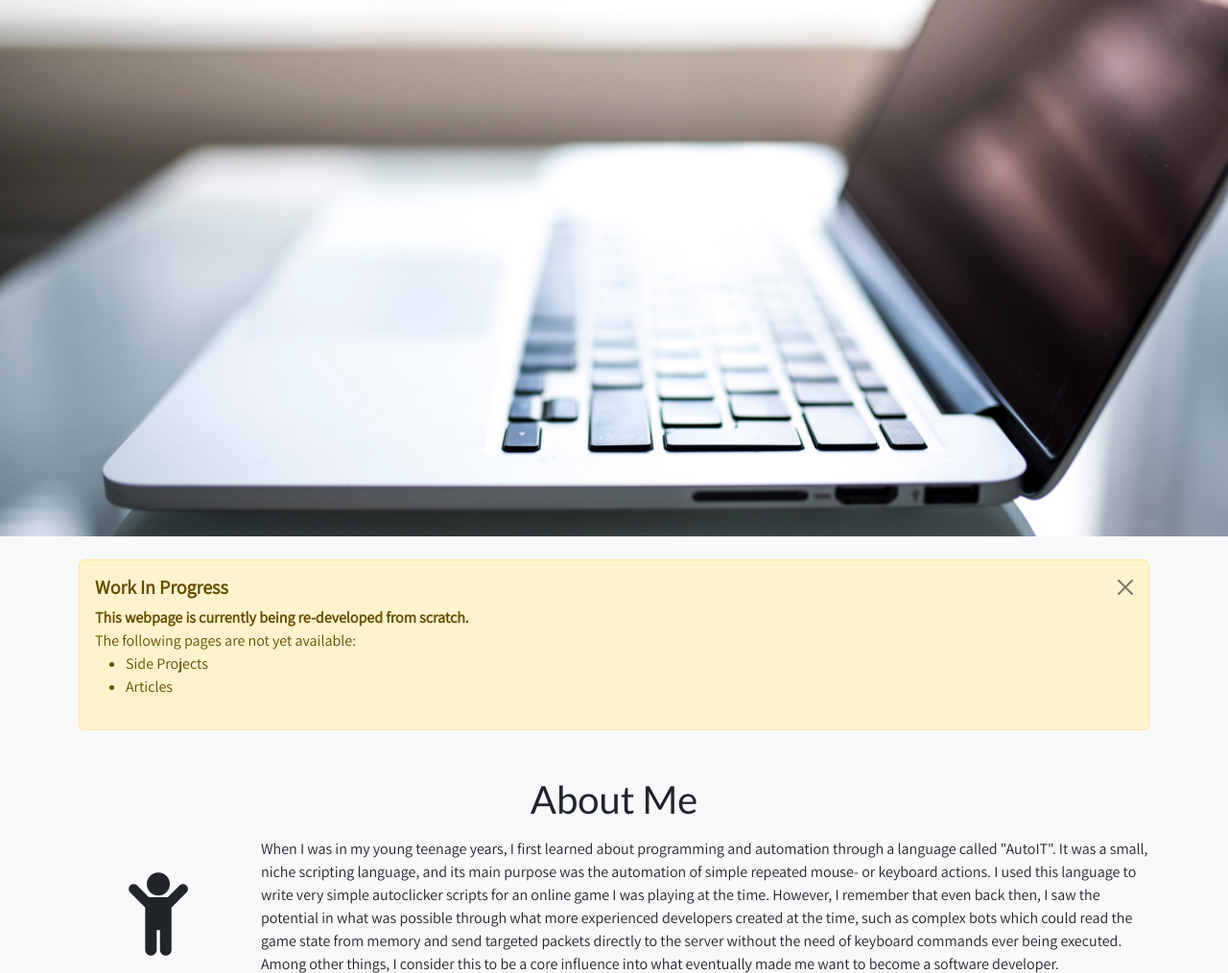
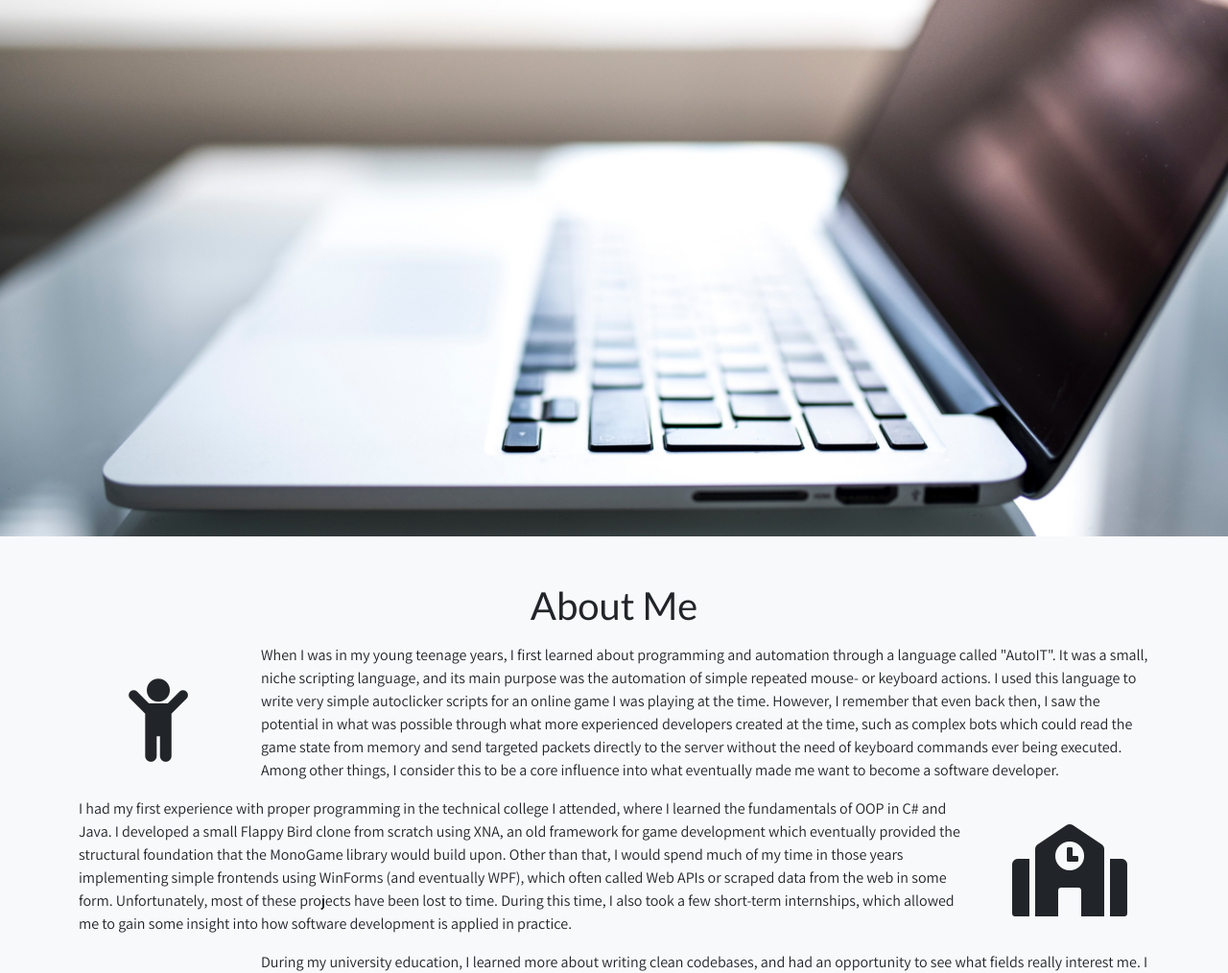
Before and after one commit to VanillaDevelop/VanillaDev, a Django app: page / in a window 1280 px wide. Shown: the part 101-1115 px from the top of the page at 96% size. Run offline with Django 3.2, Linux system fonts and the light colour scheme; data that the repository does not hold is empty; some libraries are stand-ins or nearby versions.

Commit message:
Remove Home Page Warning

```diff
--- a/vanilladev/home/templates/home/index.html
+++ b/vanilladev/home/templates/home/index.html
@@ -9,17 +9,6 @@
 
 {% block content %}
 <div id="frontpage-header" class="mb-2"></div>
-<div class="container mt-4">
-    <div class="alert alert-warning alert-dismissible" role="alert"><button type="button" class="btn-close"
-            data-bs-dismiss="alert" aria-label="Close"></button>
-        <h5 class="alert-heading"><strong>Work In Progress</strong></h5><span><strong>This webpage is currently being
-                re-developed from scratch.</strong><br>The following pages are not yet available:<br></span>
-        <ul>
-            <li>Side Projects</li>
-            <li>Articles</li>
-        </ul>
-    </div>
-</div>
 <div class="container mt-5">
     <h1 class="text-center mb-3">About Me</h1>
     <div class="row row-about">
```
